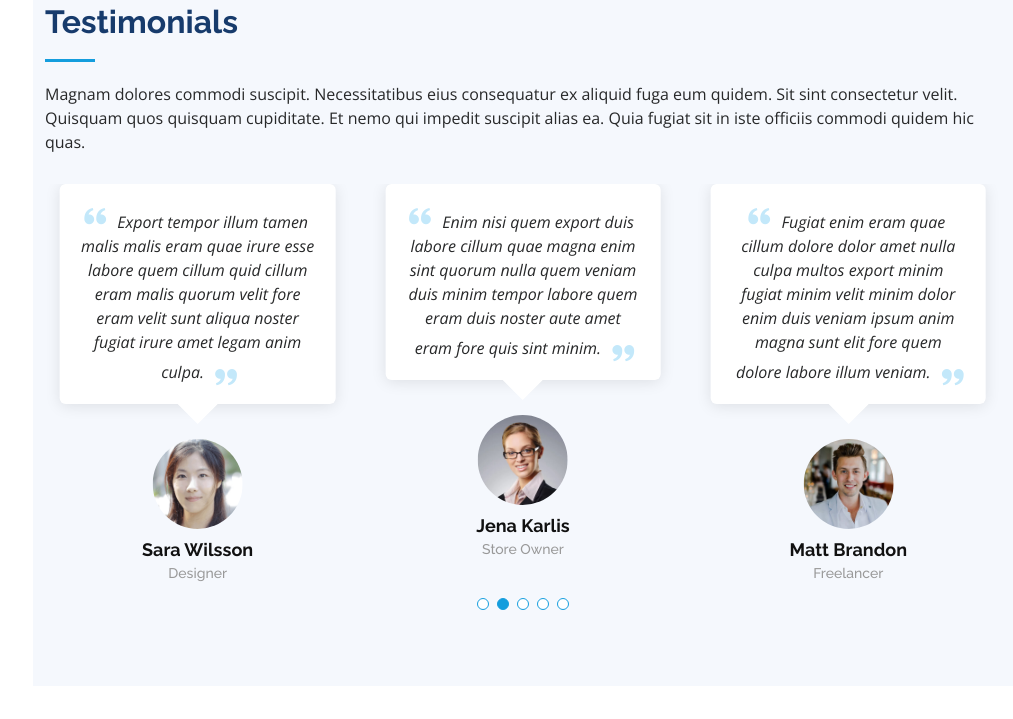
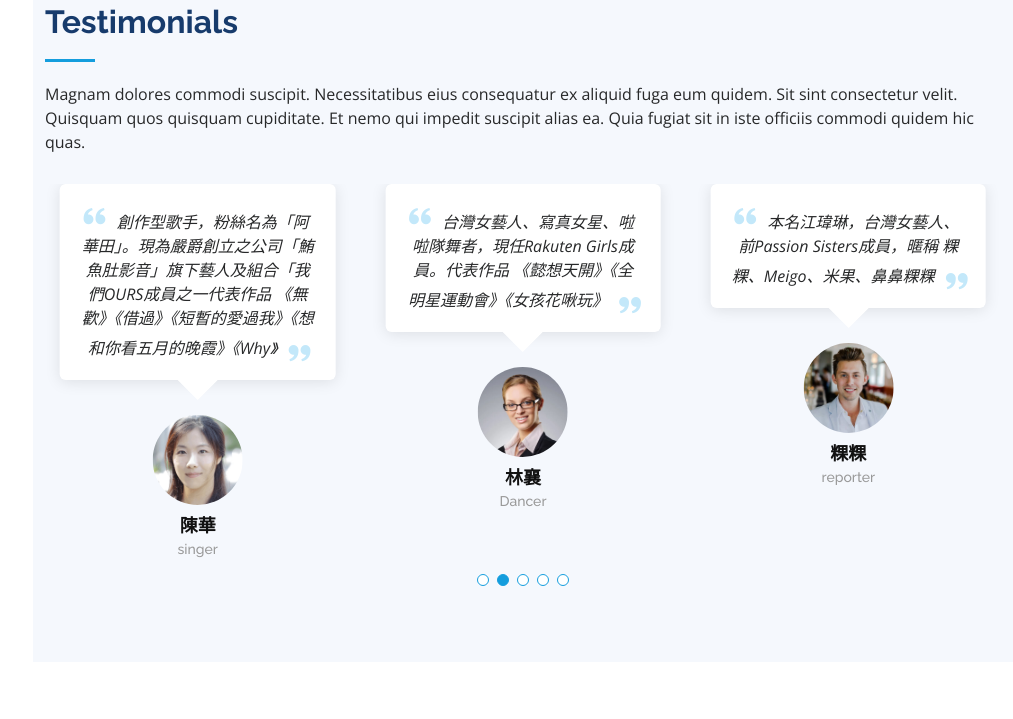
Before and after one commit to lojustin010996/lojustin010996.github.io, a plain HTML site: page index.html in a window 1280 px wide. Shown: the part 5695-6414 px from the top of the page, without its empty margins (267-1280 px from the left). Drawn offline with nearby package versions, Linux system fonts and the light colour scheme.

Commit message:
Add files via upload

```diff
--- a/index.html
+++ b/index.html
@@ -481,13 +481,13 @@
             <div class="swiper-slide">
               <div class="testimonial-item" data-aos="fade-up">
                 <p>
-                  <i class="bx bxs-quote-alt-left quote-icon-left"></i>
-                  Proin iaculis purus consequat sem cure digni ssim donec porttitora entum suscipit rhoncus. Accusantium quam, ultricies eget id, aliquam eget nibh et. Maecen aliquam, risus at semper.
+                  <i class="bx bxs-quote-alt-left quote-icon-left"></i>國內知名單車yt，楊梅人
+
                   <i class="bx bxs-quote-alt-right quote-icon-right"></i>
                 </p>
                 <img src="assets/img/testimonials/testimonials-1.jpg" class="testimonial-img" alt="">
-                <h3>Saul Goodman</h3>
-                <h4>Ceo &amp; Founder</h4>
+                <h3>李四</h3>
+                <h4>Ceo &amp;boss</h4>
               </div>
             </div><!-- End testimonial item -->
 
@@ -495,12 +495,12 @@
               <div class="testimonial-item" data-aos="fade-up" data-aos-delay="100">
                 <p>
                   <i class="bx bxs-quote-alt-left quote-icon-left"></i>
-                  Export tempor illum tamen malis malis eram quae irure esse labore quem cillum quid cillum eram malis quorum velit fore eram velit sunt aliqua noster fugiat irure amet legam anim culpa.
+                 創作型歌手，粉絲名為「阿華田」。現為嚴爵創立之公司「鮪魚肚影音」旗下藝人及組合「我們OURS成員之一代表作品 《無歡》《借過》《短暫的愛過我》《想和你看五月的晚霞》《Why》
                   <i class="bx bxs-quote-alt-right quote-icon-right"></i>
                 </p>
                 <img src="assets/img/testimonials/testimonials-2.jpg" class="testimonial-img" alt="">
-                <h3>Sara Wilsson</h3>
-                <h4>Designer</h4>
+                <h3>陳華</h3>
+                <h4>singer</h4>
               </div>
             </div><!-- End testimonial item -->
 
@@ -508,12 +508,12 @@
               <div class="testimonial-item" data-aos="fade-up" data-aos-delay="200">
                 <p>
                   <i class="bx bxs-quote-alt-left quote-icon-left"></i>
-                  Enim nisi quem export duis labore cillum quae magna enim sint quorum nulla quem veniam duis minim tempor labore quem eram duis noster aute amet eram fore quis sint minim.
+                  台灣女藝人、寫真女星、啦啦隊舞者，現任Rakuten Girls成員。代表作品 《懿想天開》《全明星運動會》《女孩花啾玩》
                   <i class="bx bxs-quote-alt-right quote-icon-right"></i>
                 </p>
                 <img src="assets/img/testimonials/testimonials-3.jpg" class="testimonial-img" alt="">
-                <h3>Jena Karlis</h3>
-                <h4>Store Owner</h4>
+                <h3>林襄</h3>
+                <h4>Dancer</h4>
               </div>
             </div><!-- End testimonial item -->
 
@@ -521,12 +521,12 @@
               <div class="testimonial-item" data-aos="fade-up" data-aos-delay="300">
                 <p>
                   <i class="bx bxs-quote-alt-left quote-icon-left"></i>
-                  Fugiat enim eram quae cillum dolore dolor amet nulla culpa multos export minim fugiat minim velit minim dolor enim duis veniam ipsum anim magna sunt elit fore quem dolore labore illum veniam.
+                  本名江瑋琳，台灣女藝人、前Passion Sisters成員，暱稱 粿粿、Meigo、米果、鼻鼻粿粿
                   <i class="bx bxs-quote-alt-right quote-icon-right"></i>
                 </p>
                 <img src="assets/img/testimonials/testimonials-4.jpg" class="testimonial-img" alt="">
-                <h3>Matt Brandon</h3>
-                <h4>Freelancer</h4>
+                <h3>粿粿</h3>
+                <h4>reporter</h4>
               </div>
             </div><!-- End testimonial item -->
 
@@ -534,12 +534,12 @@
               <div class="testimonial-item" data-aos="fade-up" data-aos-delay="400">
                 <p>
                   <i class="bx bxs-quote-alt-left quote-icon-left"></i>
-                  Quis quorum aliqua sint quem legam fore sunt eram irure aliqua veniam tempor noster veniam enim culpa labore duis sunt culpa nulla illum cillum fugiat legam esse veniam culpa fore nisi cillum quid.
+                  曾經是鉉秀節目DD52粉紅梅花成員，現為樂天女孩Rakuten Girls。
                   <i class="bx bxs-quote-alt-right quote-icon-right"></i>
                 </p>
                 <img src="assets/img/testimonials/testimonials-5.jpg" class="testimonial-img" alt="">
-                <h3>John Larson</h3>
-                <h4>Entrepreneur</h4>
+                <h3>林儷軒</h3>
+                <h4>dancer</h4>
               </div>
             </div><!-- End testimonial item -->
 
```
